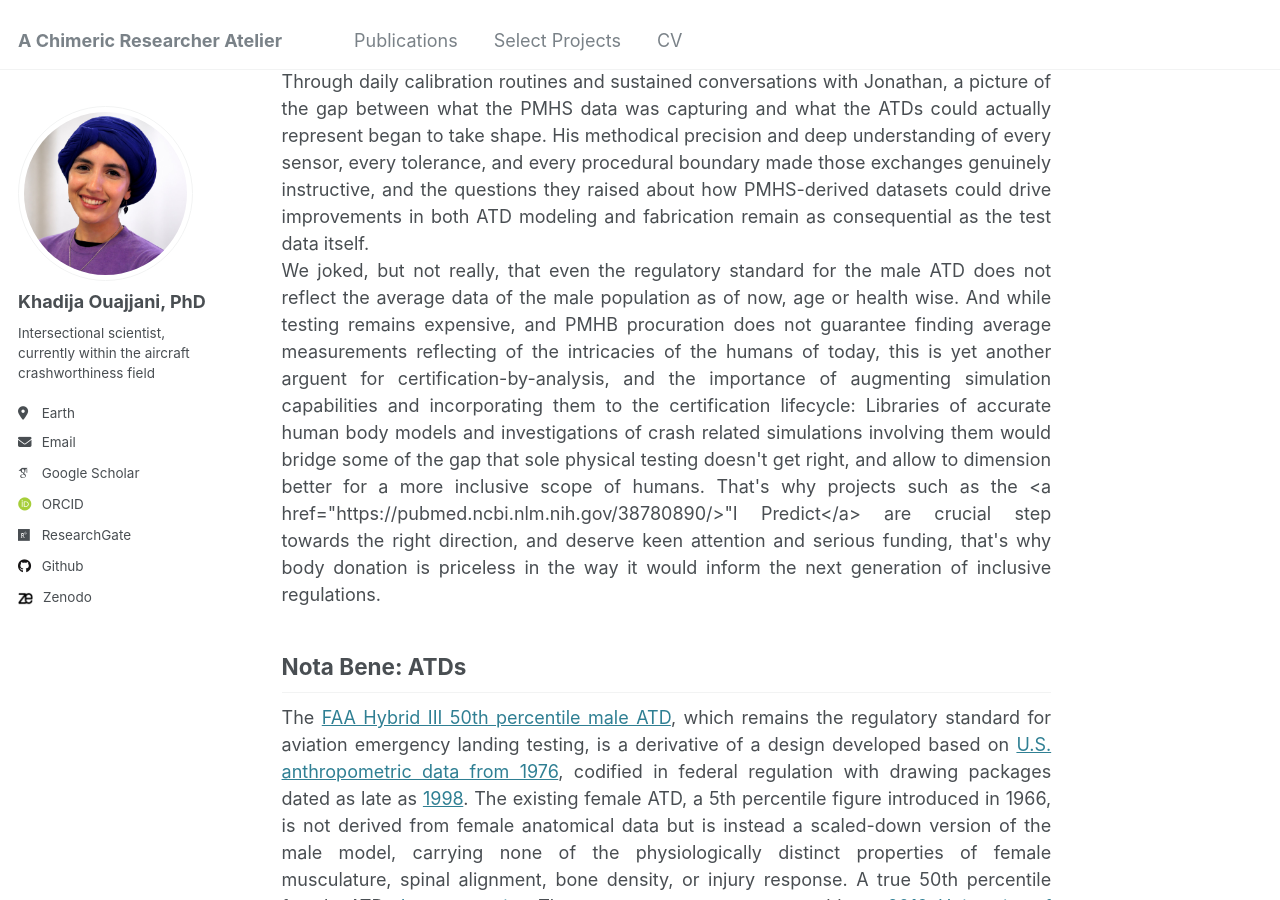
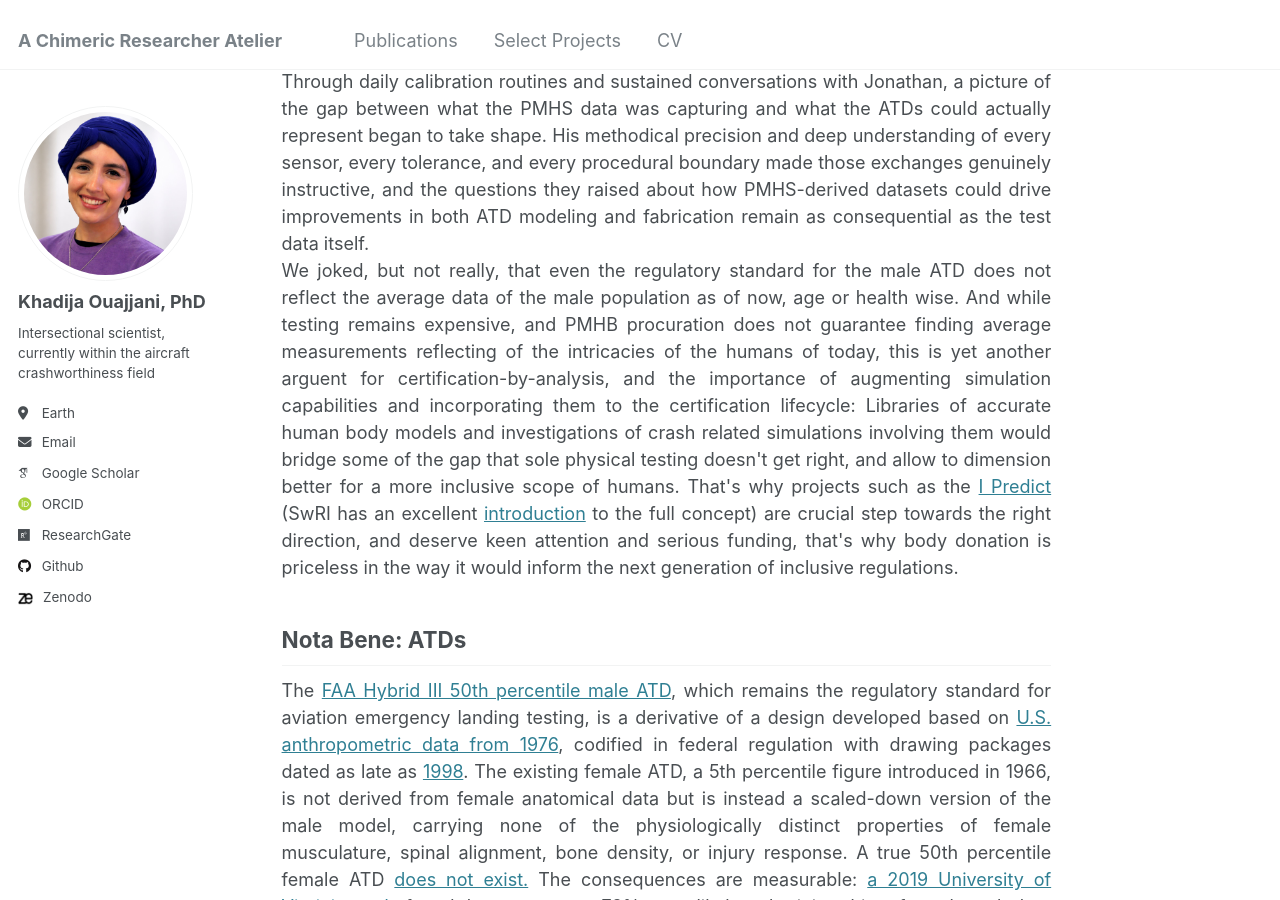
Before and after one commit to drko-curius/drko-curius.github.io, a Jekyll site: the page built from _posts/2021-12-14-FuselageDropPMHB.md, in a window 1280 px wide and 900 px high, scrolled down 1570 px. Built offline with Jekyll 4.4.1, drawn with Linux system fonts in a browser that asks for light colours; some web fonts are replaced.

Commit message:
Update 2021-12-14-FuselageDropPMHB.md

```diff
--- a/_posts/2021-12-14-FuselageDropPMHB.md
+++ b/_posts/2021-12-14-FuselageDropPMHB.md
@@ -44,7 +44,7 @@ Working in close proximity to cadavers was at turns awe-inducing and disorientin
 Through daily calibration routines and sustained conversations with Jonathan, a picture of the gap between what the PMHS data was capturing and what the ATDs could actually represent began to take shape. His methodical precision and deep understanding of every sensor, every tolerance, and every procedural boundary made those exchanges genuinely instructive, and the questions they raised about how PMHS-derived datasets could drive improvements in both ATD modeling and fabrication remain as consequential as the test data itself. <br/>
 
 
-We joked, but not really, that even the regulatory standard for the male ATD does not reflect the average data of the male population as of now, age or health wise. And while testing remains expensive, and PMHB procuration does not guarantee finding average measurements reflecting of the intricacies of the humans of today, this is yet another arguent for certification-by-analysis, and the importance of augmenting simulation capabilities and incorporating them to the certification lifecycle: Libraries of accurate human body models and investigations of crash related simulations involving them would bridge some of the gap that sole physical testing doesn't get right, and allow to dimension better for a more inclusive scope of humans. That's why projects such as the <a href="https://pubmed.ncbi.nlm.nih.gov/38780890/>"I Predict</a> are crucial step towards the right direction, and deserve keen attention and serious funding, that's why body donation is priceless in the way it would inform the next generation of inclusive regulations.
+We joked, but not really, that even the regulatory standard for the male ATD does not reflect the average data of the male population as of now, age or health wise. And while testing remains expensive, and PMHB procuration does not guarantee finding average measurements reflecting of the intricacies of the humans of today, this is yet another arguent for certification-by-analysis, and the importance of augmenting simulation capabilities and incorporating them to the certification lifecycle: Libraries of accurate human body models and investigations of crash related simulations involving them would bridge some of the gap that sole physical testing doesn't get right, and allow to dimension better for a more inclusive scope of humans. That's why projects such as the <a href="https://pubmed.ncbi.nlm.nih.gov/38780890/">I Predict</a> (SwRI has an excellent <a href="https://www.swri.org/newsroom/technology-today/enhancing-the-human-experience">introduction</a> to the full concept) are crucial step towards the right direction, and deserve keen attention and serious funding, that's why body donation is priceless in the way it would inform the next generation of inclusive regulations.
 
 </div>
 
```
